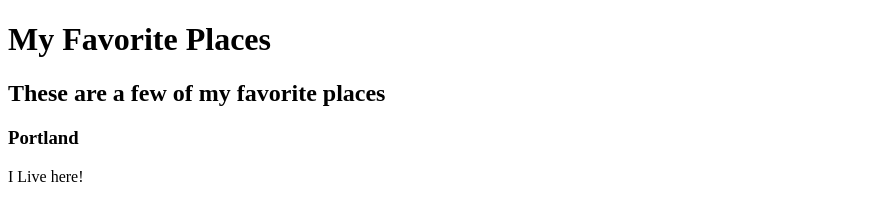
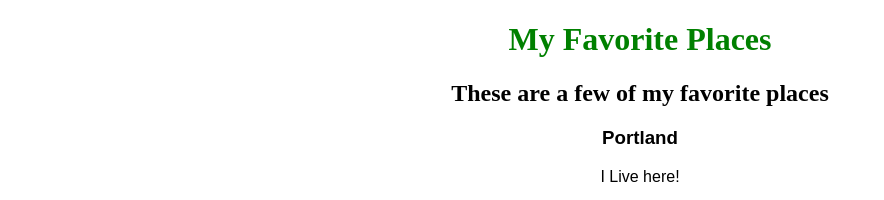
Before and after one commit to jimcooked/my-first-webpage, a plain HTML site: page favorite-places.html in a window 1280 px wide. Shown: the top 200 px of the page, without its empty margins (0-884 px from the left). Drawn offline with Linux system fonts and the light colour scheme; grey boxes are pictures that could not be loaded.

Commit message:
Add new CSS styles

```diff
--- a/css/styles2.css
+++ b/css/styles2.css
@@ -0,0 +1,21 @@
+h1 {
+  color: Green;
+  text-align:center;
+}
+
+h2 {
+  font-style:normal;;
+  text-align: center;
+}
+
+h3 {
+  text-align: center;
+  font-weight: bold;
+  font-family: fantasy;
+}
+
+p{
+  font-family:fantasy;
+  font-weight: 400;
+  text-align: center;
+}
--- a/favorite-places.html
+++ b/favorite-places.html
@@ -1,6 +1,7 @@
 <!DOCTYPE html>
 <html>
   <head>
+    <link href="css/styles2.css" rel="stylesheet" type="text/css">
     <title>My Favorite Places</title>
   </head>
   <body>
```
Also changed, not shown: my-first-webpage.html (+1 -1 lines), my-pets-blog.html (+1 -0 lines).
